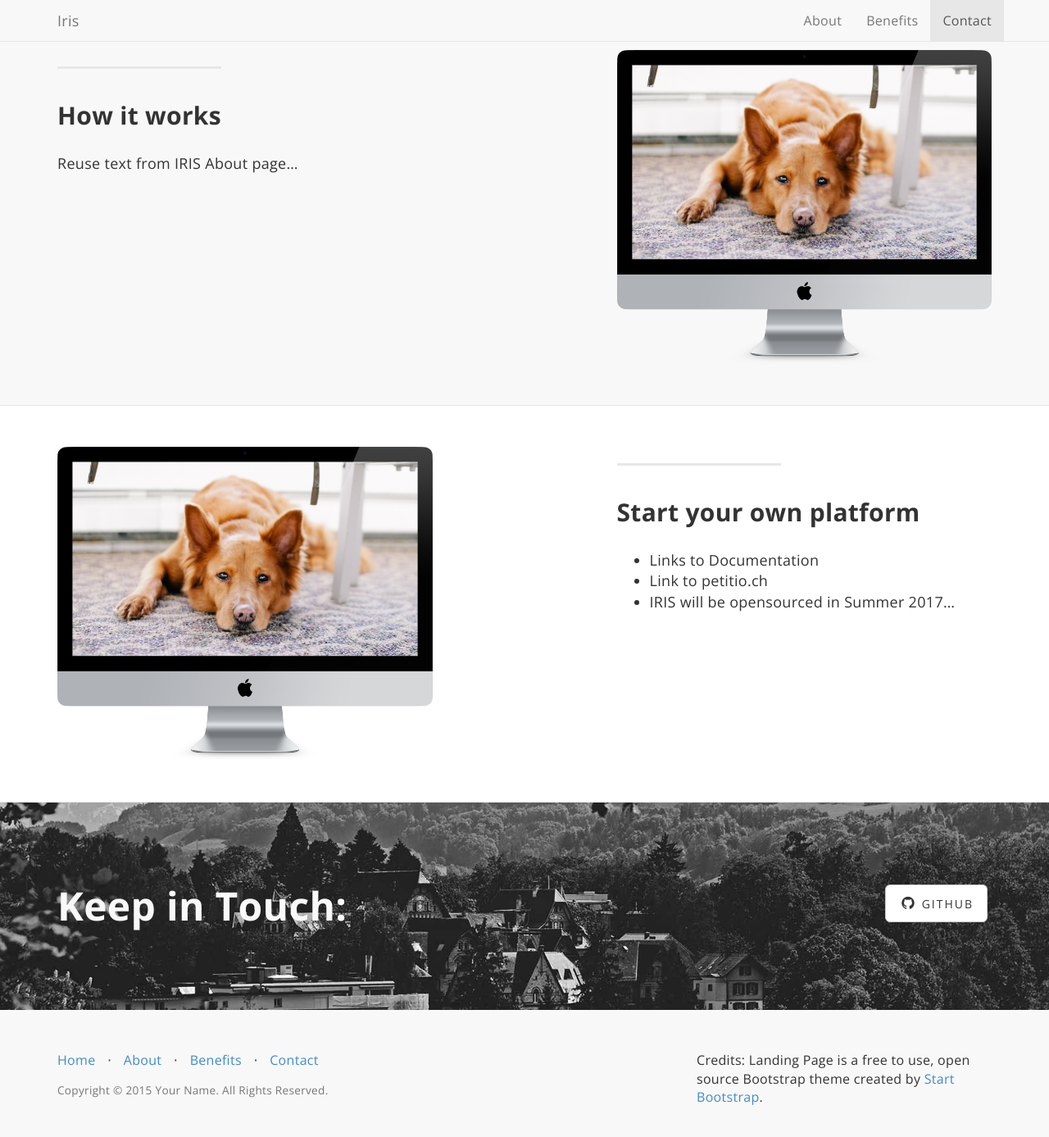
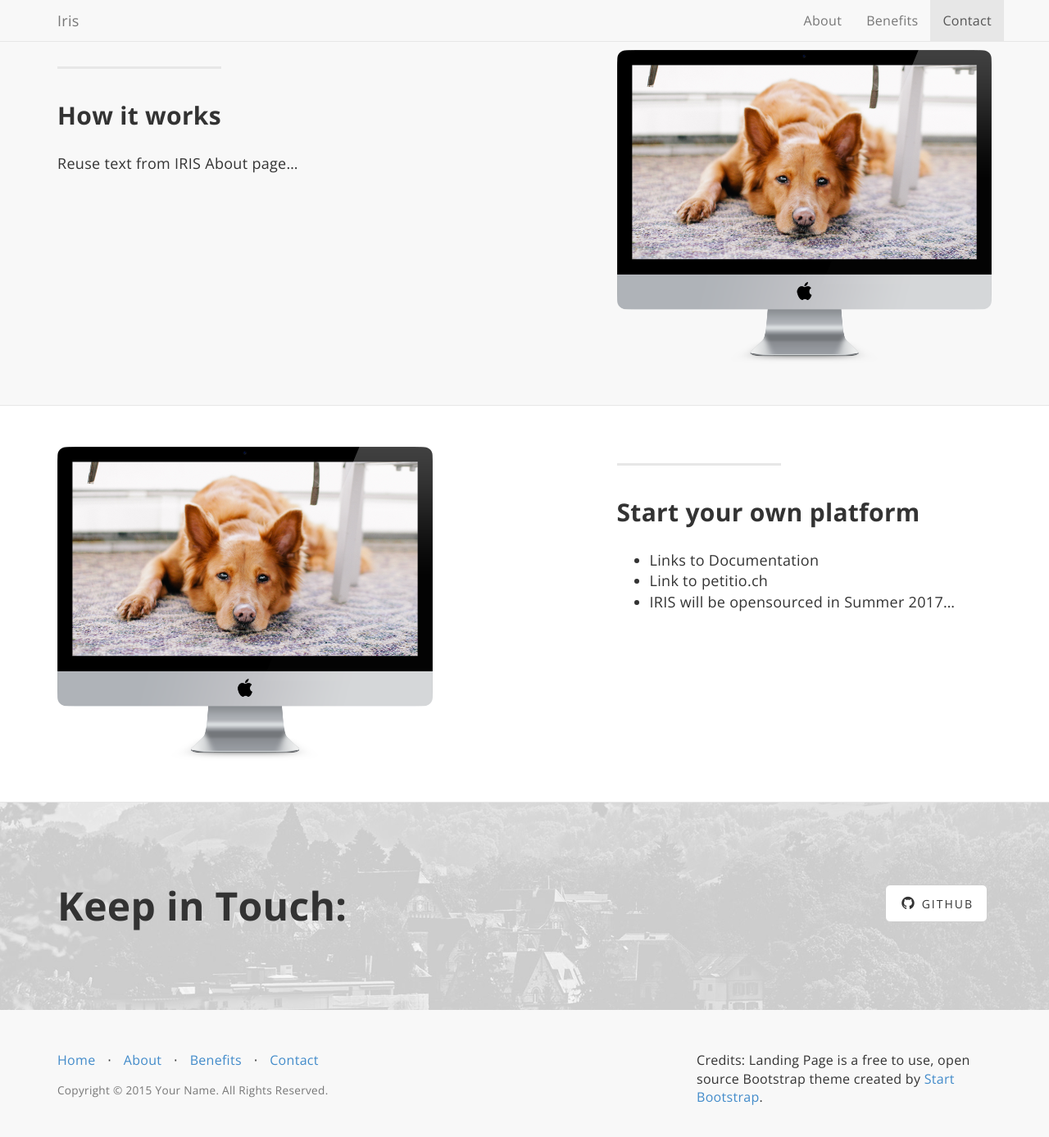
Before and after one commit to iris-dni/iris-landing-page, a Jekyll site: the page built from index.html, in a window 1280 px wide and 1400 px high, scrolled down 2174 px. Shown: the top 1387 px of the window at 82% size. Built offline with Jekyll 4.4.1, drawn with Linux system fonts in a browser that asks for light colours; nearby versions of some CDN libraries; library files that are not in the unit come from our copies.

```diff
--- a/css/landing-page.css
+++ b/css/landing-page.css
@@ -127,9 +127,23 @@
 
 .banner {
     padding: 100px 0;
-    color: #f8f8f8;
+    color: #333;
     background: url(../img/banner-bg.jpg) no-repeat center center;
     background-size: cover;
+    position: relative;
+    z-index: -1;
+}
+
+.banner:after {
+    content: '';
+    background-color: #f8f8f8;
+    opacity: .8;
+    position: absolute;
+    top: 0;
+    left: 0;
+    right: 0;
+    bottom: 0;
+    z-index: -1;
 }
 
 .banner h2 {
```
